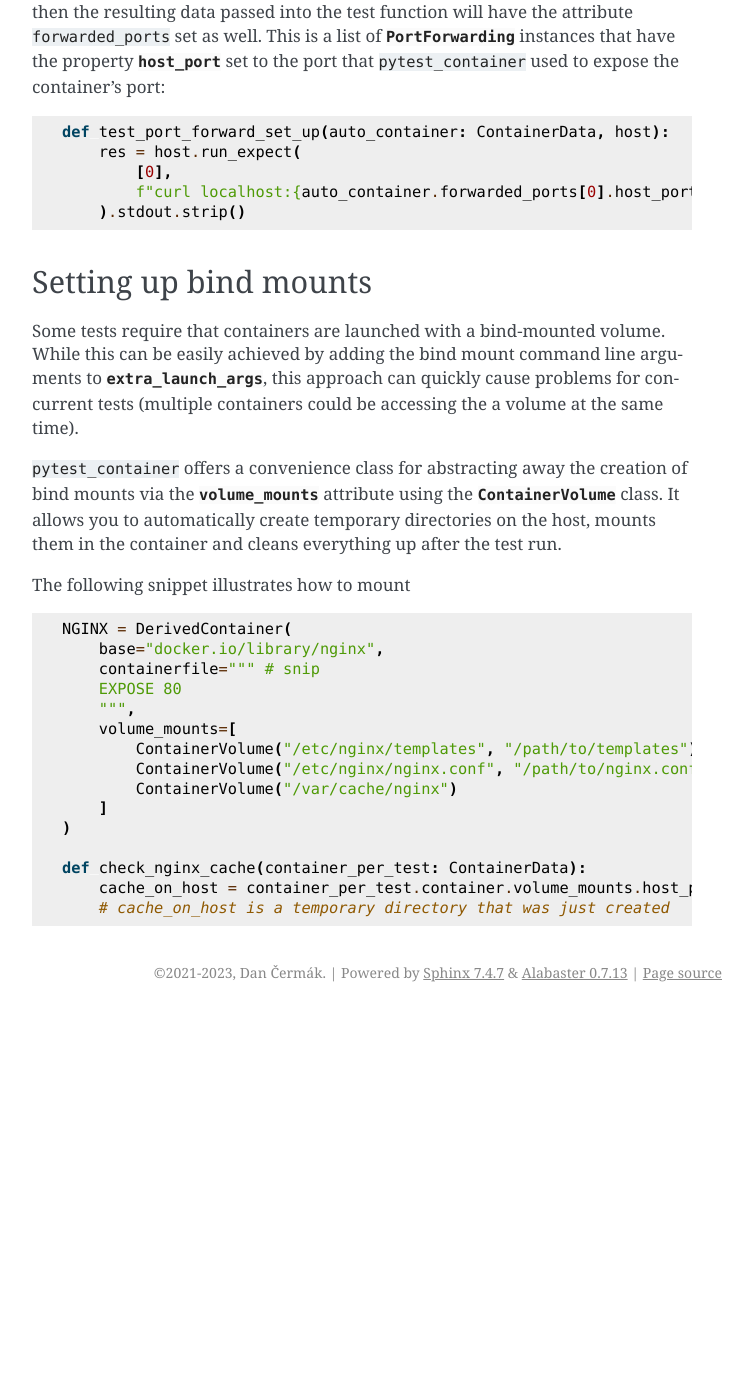
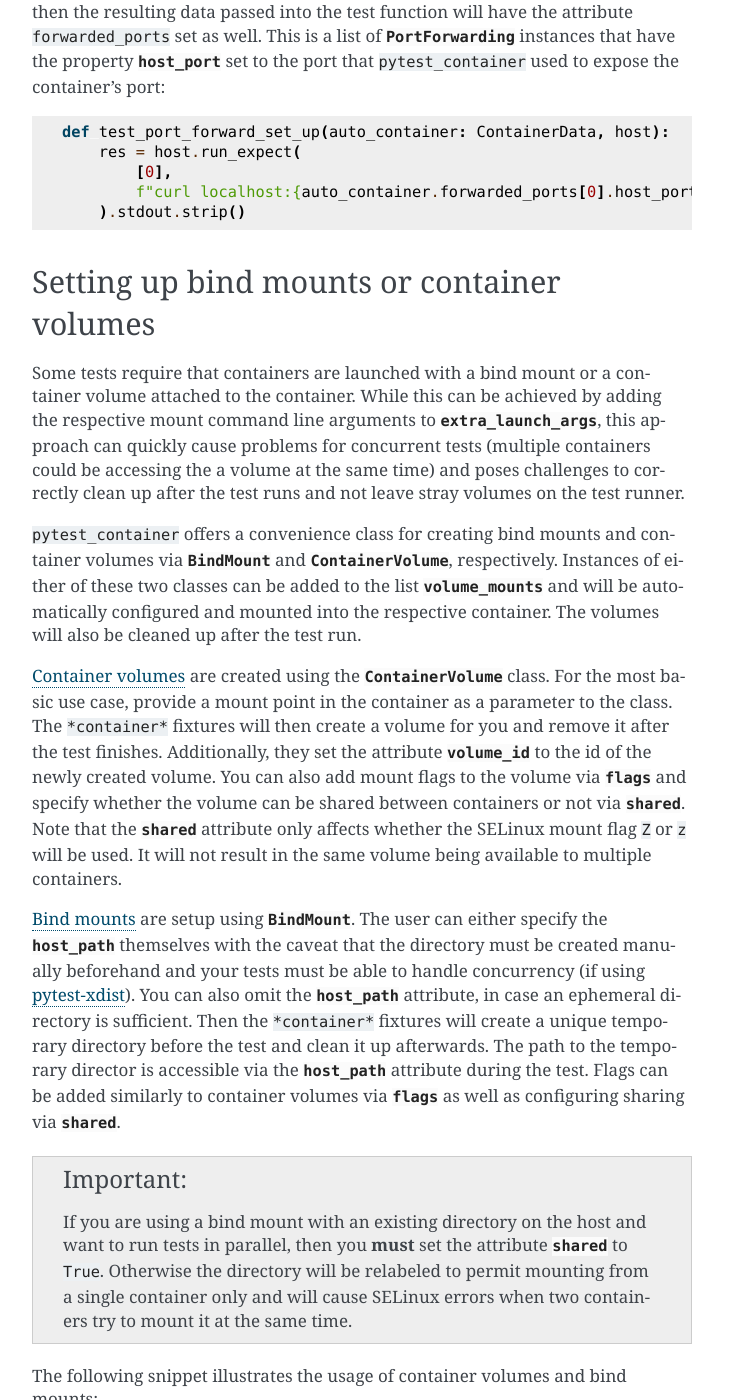
Before and after one commit to dcermak/pytest_container, a Sphinx documentation site: the page built from source/usage.rst, in a window 1280 px wide and 1400 px high, scrolled down 4322 px. Shown: the whole window, without its empty margins (388-1141 px from the left). Built offline with Sphinx 7.4.7, drawn with Linux system fonts in a browser that asks for light colours; before the commit the page ends 5334 px from its top, so only the background shows below that; some of the changed text lies outside the part shown.

Commit message:
Switch container volumes to context managers and split into subclasses

```diff
--- a/source/usage.rst
+++ b/source/usage.rst
@@ -245,24 +245,67 @@ the port that ``pytest_container`` used to expose the container's port:
        ).stdout.strip()
 
 
-Setting up bind mounts
-----------------------
+Setting up bind mounts or container volumes
+-------------------------------------------
 
-Some tests require that containers are launched with a bind-mounted
-volume. While this can be easily achieved by adding the bind mount command line
-arguments to
+Some tests require that containers are launched with a bind mount or a container
+volume attached to the container. While this can be achieved by adding the
+respective mount command line arguments to
 :py:attr:`~pytest_container.container.ContainerBase.extra_launch_args`, this
 approach can quickly cause problems for concurrent tests (multiple containers
-could be accessing the a volume at the same time).
+could be accessing the a volume at the same time) and poses challenges to
+correctly clean up after the test runs and not leave stray volumes on the test
+runner.
 
-``pytest_container`` offers a convenience class for abstracting away the
-creation of bind mounts via the
-:py:attr:`~pytest_container.container.ContainerBase.volume_mounts` attribute
-using the :py:class:`~pytest_container.container.ContainerVolume` class. It
-allows you to automatically create temporary directories on the host, mounts
-them in the container and cleans everything up after the test run.
+``pytest_container`` offers a convenience class for creating bind mounts and
+container volumes via :py:class:`~pytest_container.container.BindMount` and
+:py:class:`~pytest_container.container.ContainerVolume`, respectively. Instances
+of either of these two classes can be added to the list
+:py:attr:`~pytest_container.container.ContainerBase.volume_mounts` and will be
+automatically configured and mounted into the respective container. The volumes
+will also be cleaned up after the test run.
 
-The following snippet illustrates how to mount
+`Container volumes <https://docs.docker.com/storage/volumes/>`_ are created
+using the :py:class:`~pytest_container.container.ContainerVolume` class. For the
+most basic use case, provide a mount point in the container as a parameter to
+the class. The ``*container*`` fixtures will then create a volume for you and
+remove it after the test finishes. Additionally, they set the attribute
+:py:attr:`~pytest_container.container.ContainerVolume.volume_id` to the id of
+the newly created volume. You can also add mount flags to the volume via
+:py:attr:`~pytest_container.container.ContainerVolumeBase.flags` and specify
+whether the volume can be shared between containers or not via
+:py:attr:`~pytest_container.container.ContainerVolumeBase.shared`. Note that the
+:py:attr:`~pytest_container.container.ContainerVolumeBase.shared` attribute only
+affects whether the SELinux mount flag ``Z`` or ``z`` will be used. It will not
+result in the same volume being available to multiple containers.
+
+`Bind mounts <https://docs.docker.com/storage/bind-mounts/>`_ are setup using
+:py:class:`~pytest_container.container.BindMount`. The user can either specify
+the :py:attr:`~pytest_container.container.BindMount.host_path` themselves with
+the caveat that the directory must be created manually beforehand and your tests
+must be able to handle concurrency (if using `pytest-xdist
+<https://github.com/pytest-dev/pytest-xdist>`_). You can also omit the
+:py:attr:`~pytest_container.container.BindMount.host_path` attribute, in case an
+ephemeral directory is sufficient. Then the ``*container*`` fixtures will create
+a unique temporary directory before the test and clean it up afterwards. The
+path to the temporary director is accessible via the
+:py:attr:`~pytest_container.container.BindMount.host_path` attribute during the
+test. Flags can be added similarly to container volumes via
+:py:attr:`~pytest_container.container.ContainerVolumeBase.flags` as well as
+configuring sharing via
+:py:attr:`~pytest_container.container.ContainerVolumeBase.shared`.
+
+.. important::
+
+   If you are using a bind mount with an existing directory on the host and want
+   to run tests in parallel, then you **must** set the attribute
+   :py:attr:`~pytest_container.container.ContainerVolumeBase.shared` to
+   ``True``. Otherwise the directory will be relabeled to permit mounting from a
+   single container only and will cause SELinux errors when two containers try
+   to mount it at the same time.
+
+The following snippet illustrates the usage of container volumes and bind
+mounts:
 
 .. code-block:: python
 
@@ -272,12 +315,26 @@ The following snippet illustrates how to mount
        EXPOSE 80
        """,
        volume_mounts=[
-           ContainerVolume("/etc/nginx/templates", "/path/to/templates"),
-           ContainerVolume("/etc/nginx/nginx.conf", "/path/to/nginx.conf", flags=[VolumeFlag.READ_ONLY]),
-           ContainerVolume("/var/cache/nginx")
+           BindMount(
+               "/etc/nginx/templates",
+               host_path="/path/to/templates"
+           ),
+           BindMount(
+               "/etc/nginx/nginx.conf",
+               host_path="/path/to/nginx.conf",
+               flags=[VolumeFlag.READ_ONLY]
+           ),
+           ContainerVolume("/var/log/"),
+           BindMount("/var/cache/nginx"),
        ]
    )
 
+   @pytest.mark.parametrize("container_per_test", [NGINX], indirect=True)
    def check_nginx_cache(container_per_test: ContainerData):
-       cache_on_host = container_per_test.container.volume_mounts.host_path
+       cache_on_host = container_per_test.container.volume_mounts[-1].host_path
        # cache_on_host is a temporary directory that was just created
+
+       # var_log is a ContainerVolume and received a unique volume id
+       # it will be destroyed once the test finishes
+       var_log = container_per_test.container.volume_mounts[-2]
+       assert var_log.volume_id
```
Also changed, not shown: 2 other files.
